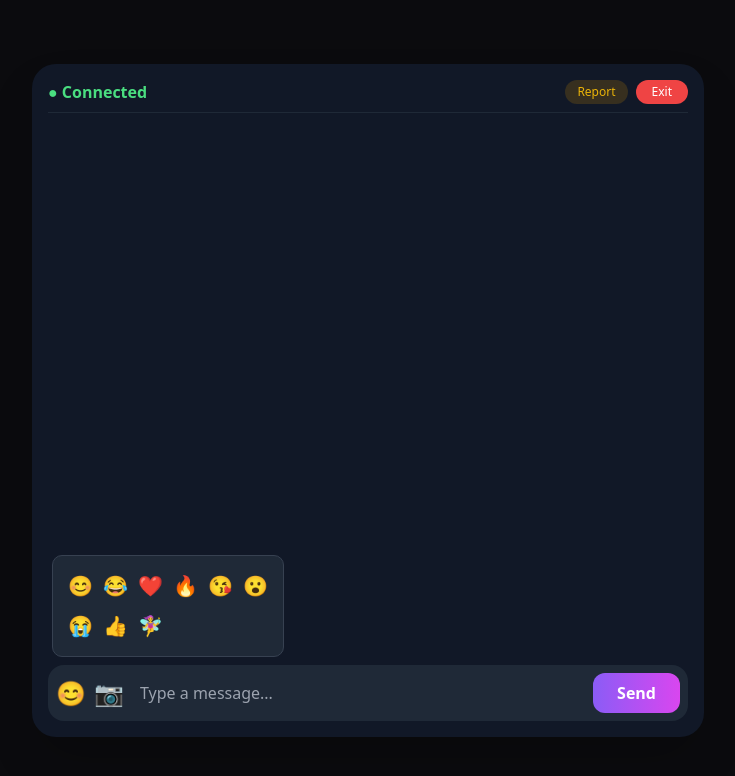
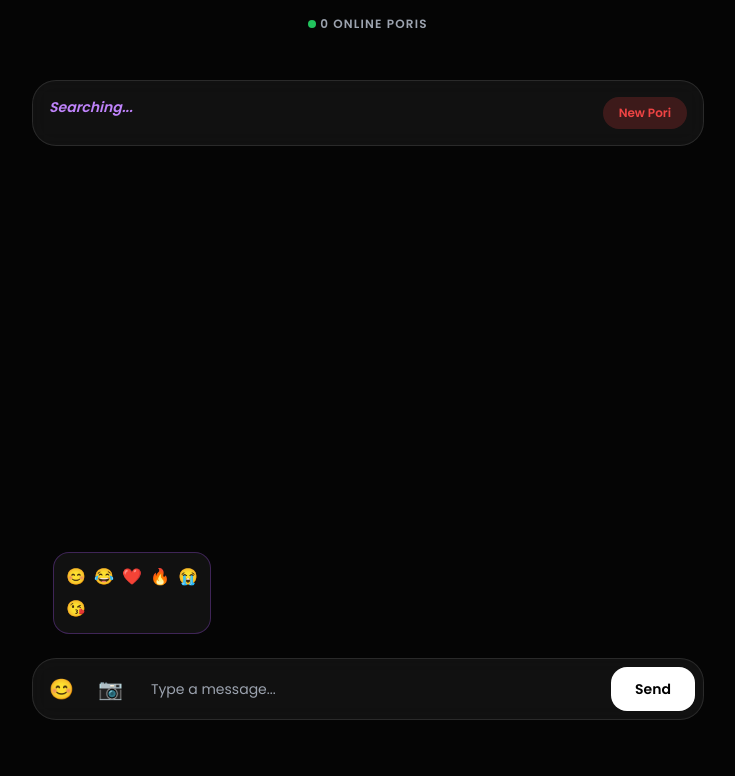
Before and after one commit to shafin0602-wq/porichat, a website: page public/index.html in a window 1280 px wide. Both pictures are taken after a click on the button "Start Chatting". Shown: the whole page, without its empty margins (272-1007 px from the left). Drawn offline with nearby package versions, Linux system fonts and the light colour scheme; no server answers.

Commit message:
Refactor index.html for UI improvements and features
Updated styles and layout for improved UI. Enhanced chat functionality and added emoji support.

```diff
--- a/public/index.html
+++ b/public/index.html
@@ -3,57 +3,73 @@
 <head>
     <meta charset="UTF-8">
     <meta name="viewport" content="width=device-width, initial-scale=1.0">
-    <title>PoriChat Pro🧚‍♀️</title>
+    <title>PoriChat Pro+🧚‍♀️</title>
     <script src="https://cdn.tailwindcss.com"></script>
     <script src="/socket.io/socket.io.js"></script>
+    <link href="https://fonts.googleapis.com/css2?family=Poppins:wght@300;400;600&display=swap" rel="stylesheet">
     <style>
-        body { background: #0b0b0e; color: #fff; }
-        .gradient-btn { background: linear-gradient(90deg, #8b5cf6, #d946ef); }
-        .chat-area { height: 65vh; overflow-y: auto; }
-        .emoji-picker { display: none; background: #1f2937; border-radius: 10px; padding: 10px; position: absolute; bottom: 80px; left: 20px; z-index: 100; }
-        .emoji-picker span { cursor: pointer; font-size: 20px; padding: 5px; }
+        body { background: #050505; color: #fff; font-family: 'Poppins', sans-serif; }
+        .glass { background: rgba(255, 255, 255, 0.05); backdrop-filter: blur(10px); border: 1px solid rgba(255, 255, 255, 0.1); }
+        .gradient-text { background: linear-gradient(90deg, #a855f7, #ec4899); -webkit-background-clip: text; -webkit-text-fill-color: transparent; }
+        .chat-area { height: 60vh; overflow-y: auto; scrollbar-width: thin; scrollbar-color: #333 transparent; }
+        .bubble { border-radius: 18px; padding: 10px 16px; max-width: 85%; position: relative; font-size: 15px; }
+        .bubble-me { background: linear-gradient(135deg, #7c3aed, #db2777); margin-left: auto; border-bottom-right-radius: 2px; }
+        .bubble-them { background: #262626; margin-right: auto; border-bottom-left-radius: 2px; }
+        .emoji-box { display: none; bottom: 85px; left: 20px; z-index: 100; }
+        @keyframes fadeIn { from { opacity: 0; transform: translateY(10px); } to { opacity: 1; transform: translateY(0); } }
+        .animate-msg { animation: fadeIn 0.3s ease-out; }
     </style>
 </head>
-<body class="flex flex-col items-center justify-center min-h-screen p-2">
+<body class="flex flex-col items-center justify-center min-h-screen p-4">
+
+    <!-- Header Stats -->
+    <div class="fixed top-4 flex gap-4 text-xs font-bold uppercase tracking-widest text-gray-400">
+        <div class="flex items-center gap-1"><span class="w-2 h-2 bg-green-500 rounded-full animate-pulse"></span> <span id="onlineCount">0</span> Online Poris</div>
+    </div>
 
     <!-- Landing Screen -->
-    <div id="landing" class="text-center w-full max-w-md">
-        <h1 class="text-5xl font-bold mb-6">Pori<span class="text-purple-500">Chat</span></h1>
-        <button onclick="startChat()" class="gradient-btn w-full py-4 rounded-2xl font-bold text-xl">Start Chatting</button>
+    <div id="landing" class="text-center w-full max-w-lg space-y-6">
+        <h1 class="text-6xl font-extrabold gradient-text italic">PoriChat</h1>
+        <p class="text-gray-400">Anonymous 1v1 Chat. Vanish Like a Spirit.</p>
+        <div class="p-6 glass rounded-3xl space-y-4">
+            <button onclick="startChat()" class="w-full bg-white text-black py-4 rounded-2xl font-bold text-xl hover:bg-gray-200 transition">Start Chatting</button>
+            <p class="text-[10px] text-gray-500">By clicking, you agree to be a decent human being 🧚‍♀️</p>
+        </div>
     </div>
 
     <!-- Chat Screen -->
-    <div id="chat-container" class="hidden w-full max-w-2xl bg-gray-900 rounded-3xl p-4 shadow-2xl relative">
-        <div class="flex justify-between items-center mb-4 border-b border-gray-800 pb-2">
-            <span class="text-green-400 font-bold">● Connected</span>
-            <div class="flex gap-2">
-                <button onclick="reportPartner()" class="bg-yellow-600/20 text-yellow-500 px-3 py-1 rounded-full text-xs">Report</button>
-                <button onclick="location.reload()" class="bg-red-500 text-white px-4 py-1 rounded-full text-xs">Exit</button>
+    <div id="chat-container" class="hidden w-full max-w-2xl flex flex-col space-y-4">
+        <div class="glass p-4 rounded-3xl flex justify-between items-center">
+            <div class="flex flex-col">
+                <span id="statusText" class="text-sm font-semibold text-purple-400 italic">Searching...</span>
+                <span id="typingText" class="text-[10px] text-pink-400 h-3"></span>
+            </div>
+            <div class="flex gap-3">
+                <button onclick="location.reload()" class="text-xs bg-red-500/20 text-red-500 px-4 py-2 rounded-full font-bold">New Pori</button>
             </div>
         </div>
 
-        <div id="messages" class="chat-area space-y-4 p-2"></div>
+        <div id="messages" class="chat-area space-y-4 px-2"></div>
 
-        <!-- Emoji Picker -->
-        <div id="emojiPicker" class="emoji-picker grid grid-cols-6 border border-gray-700">
-            <span onclick="addEmoji('😊')">😊</span><span onclick="addEmoji('😂')">😂</span><span onclick="addEmoji('❤️')">❤️</span>
-            <span onclick="addEmoji('🔥')">🔥</span><span onclick="addEmoji('😘')">😘</span><span onclick="addEmoji('😮')">😮</span>
-            <span onclick="addEmoji('😭')">😭</span><span onclick="addEmoji('👍')">👍</span><span onclick="addEmoji('🧚‍♀️')">🧚‍♀️</span>
-        </div>
+        <div class="relative glass p-2 rounded-3xl flex items-center gap-2">
+            <div id="emojiBox" class="emoji-box absolute glass p-3 rounded-2xl grid grid-cols-5 gap-2 border border-purple-500/30">
+                <span onclick="addEmoji('😊')" class="cursor-pointer">😊</span><span onclick="addEmoji('😂')" class="cursor-pointer">😂</span>
+                <span onclick="addEmoji('❤️')" class="cursor-pointer">❤️</span><span onclick="addEmoji('🔥')" class="cursor-pointer">🔥</span>
+                <span onclick="addEmoji('😭')" class="cursor-pointer">😭</span><span onclick="addEmoji('😘')" class="cursor-pointer">😘</span>
+            </div>
 
-        <div class="mt-4 flex flex-wrap gap-2 items-center bg-gray-800 p-2 rounded-2xl">
-            <button onclick="toggleEmoji()" class="text-2xl">😊</button>
-            <label class="cursor-pointer text-2xl">
-                📷 <input type="file" id="imgInput" class="hidden" accept="image/*" onchange="uploadImage(this)">
-            </label>
-            <input id="msgInput" type="text" class="flex-1 bg-transparent p-2 outline-none" placeholder="Type a message...">
-            <button onclick="sendMessage()" class="gradient-btn px-6 py-2 rounded-xl font-bold">Send</button>
+            <button onclick="toggleEmoji()" class="p-2 text-xl hover:scale-110 transition">😊</button>
+            <label class="p-2 text-xl cursor-pointer hover:scale-110 transition">📷<input type="file" id="imgInput" class="hidden" accept="image/*" onchange="uploadImage(this)"></label>
+
+            <input id="msgInput" type="text" class="flex-1 bg-transparent p-3 outline-none text-sm" placeholder="Type a message..." oninput="emitTyping()">
+            <button onclick="sendMessage()" class="bg-white text-black px-6 py-3 rounded-2xl font-bold text-sm hover:bg-purple-500 hover:text-white transition">Send</button>
         </div>
     </div>
 
     <script>
         const socket = io();
         let currentRoom = null;
+        let typingTimeout;
 
         function startChat() {
             document.getElementById('landing').classList.add('hidden');
@@ -61,15 +77,34 @@
             socket.emit('findPartner');
         }
 
-        socket.on('matched', (room) => {
+        socket.on('updateCount', count => document.getElementById('onlineCount').innerText = count);
+        socket.on('waiting', msg => document.getElementById('statusText').innerText = msg);
+
+        socket.on('matched', room => {
             currentRoom = room;
-            appendMessage("System", "You're matched! Have fun.");
+            document.getElementById('statusText').innerText = "Connected with a Pori ✅";
+            appendMessage("System", "You're now chatting anonymously. Be nice!");
         });
 
-        socket.on('receiveMessage', (data) => {
+        socket.on('receiveMessage', data => {
             if(data.type === 'text') appendMessage("Partner", data.content);
             if(data.type === 'image') appendImage("Partner", data.content);
         });
+
+        socket.on('partnerTyping', isTyping => {
+            document.getElementById('typingText').innerText = isTyping ? "Pori is typing..." : "";
+        });
+
+        socket.on('partnerDisconnected', () => {
+            appendMessage("System", "Partner disconnected. Finding a new one...");
+            setTimeout(() => location.reload(), 2000);
+        });
+
+        function emitTyping() {
+            socket.emit('typing', { room: currentRoom });
+            clearTimeout(typingTimeout);
+            typingTimeout = setTimeout(() => socket.emit('stopTyping', { room: currentRoom }), 2000);
+        }
 
         function sendMessage() {
             const input = document.getElementById('msgInput');
@@ -77,7 +112,7 @@
                 socket.emit('newMessage', { room: currentRoom, message: input.value });
                 appendMessage("You", input.value);
                 input.value = '';
-                document.getElementById('emojiPicker').style.display = 'none';
+                socket.emit('stopTyping', { room: currentRoom });
             }
         }
 
@@ -85,41 +120,49 @@
             const file = input.files[0];
             if (file && currentRoom) {
                 const reader = new FileReader();
-                reader.onload = function(e) {
-                    const base64Img = e.target.result;
-                    socket.emit('sendImage', { room: currentRoom, image: base64Img });
-                    appendImage("You", base64Img);
+                reader.onload = e => {
+                    socket.emit('sendImage', { room: currentRoom, image: e.target.result });
+                    appendImage("You", e.target.result);
                 };
                 reader.readAsDataURL(file);
             }
         }
 
-        function reportPartner() {
-            if(confirm("Report this user?")) {
-                socket.emit('reportUser');
-                alert("Reported successfully.");
-            }
-        }
-
         function appendMessage(sender, msg) {
             const div = document.createElement('div');
-            div.className = `p-3 rounded-xl max-w-[80%] ${sender==='You'?'bg-purple-600 ml-auto':'bg-gray-800'}`;
-            div.innerHTML = `<p class="text-xs opacity-50">${sender}</p><p>${msg}</p>`;
+            const isMe = sender === "You";
+            const isSys = sender === "System";
+            div.className = `animate-msg flex flex-col ${isMe ? 'items-end' : 'items-start'} ${isSys ? 'items-center' : ''}`;
+
+            if(isSys) {
+                div.innerHTML = `<span class="text-[10px] bg-gray-800 px-3 py-1 rounded-full text-gray-400">${msg}</span>`;
+            } else {
+                div.innerHTML = `
+                    <span class="text-[10px] text-gray-500 mb-1 px-2">${sender}</span>
+                    <div class="bubble ${isMe ? 'bubble-me' : 'bubble-them'} shadow-lg">${msg}</div>
+                `;
+            }
             document.getElementById('messages').appendChild(div);
             scrollDown();
         }
 
         function appendImage(sender, src) {
             const div = document.createElement('div');
-            div.className = `p-2 rounded-xl max-w-[80%] ${sender==='You'?'bg-purple-600 ml-auto':'bg-gray-800'}`;
-            div.innerHTML = `<p class="text-xs opacity-50">${sender}</p><img src="${src}" class="rounded-lg mt-1 w-full max-h-60 object-cover">`;
+            const isMe = sender === "You";
+            div.className = `animate-msg flex flex-col ${isMe ? 'items-end' : 'items-start'}`;
+            div.innerHTML = `
+                <span class="text-[10px] text-gray-500 mb-1 px-2">${sender}</span>
+                <div class="glass p-1 rounded-2xl shadow-lg">
+                    <img src="${src}" class="rounded-xl max-h-60 w-auto object-cover border border-white/10">
+                </div>
+            `;
             document.getElementById('messages').appendChild(div);
             scrollDown();
         }
 
         function toggleEmoji() {
-            const p = document.getElementById('emojiPicker');
-            p.style.display = p.style.display === 'block' ? 'none' : 'block';
+            const e = document.getElementById('emojiBox');
+            e.style.display = e.style.display === 'block' ? 'none' : 'block';
         }
 
         function addEmoji(emoji) {
@@ -131,8 +174,7 @@
             chat.scrollTop = chat.scrollHeight;
         }
 
-        socket.on('systemMsg', msg => appendMessage("System", msg));
-        socket.on('banned', msg => { alert(msg); location.reload(); });
+        document.getElementById('msgInput').addEventListener("keypress", e => { if(e.key === "Enter") sendMessage(); });
     </script>
 </body>
 </html>
```
